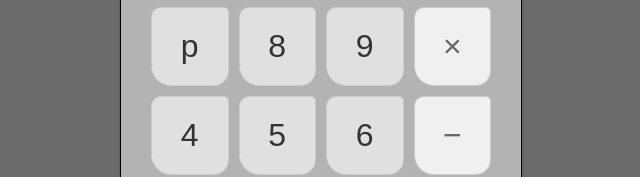
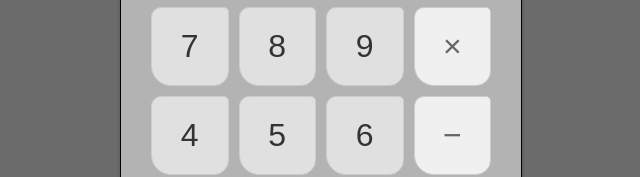
Before and after one commit to ALX0015/Calculadora-en-JavaScript, a plain HTML site: page index.html in a window 1280 px wide. Shown: the part 289-466 px from the top of the page, 319-959 px from the left. Drawn offline with Linux system fonts and the light colour scheme.

Commit message:
Update index.html

```diff
--- a/index.html
+++ b/index.html
@@ -14,7 +14,7 @@
       <button class="operator" onclick="retroceso()">&larr;</button>
       <button class="operator" onclick="porcentaje()">%</button>
       <button class="operator" onclick="operador('/')">&divide;</button>
-      <button onclick="digito('7')">p</button>
+      <button onclick="digito('7')">7</button>
       <button onclick="digito('8')">8</button>
       <button onclick="digito('9')">9</button>
       <button class="operator" onclick="operador('*')">&times;</button>
```
